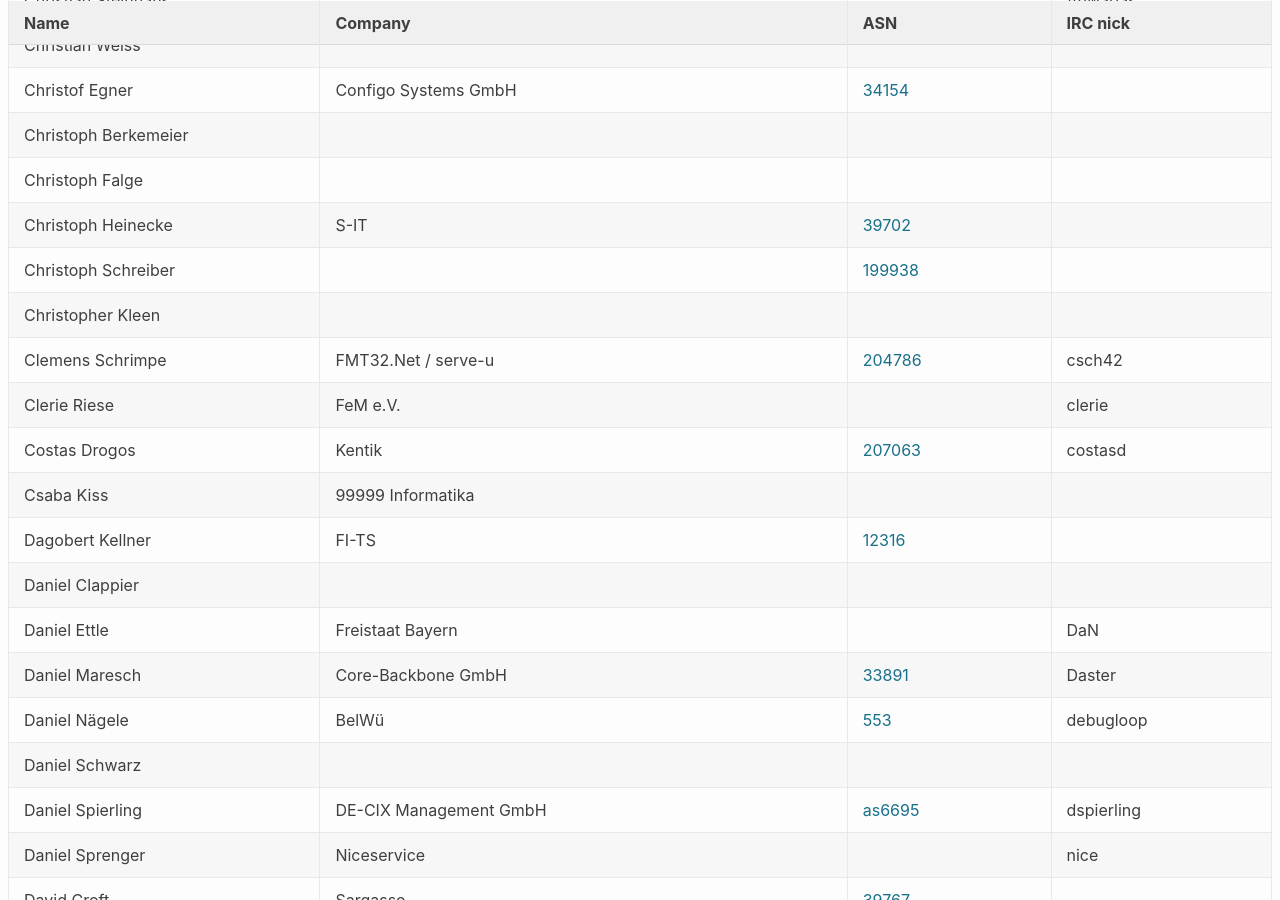
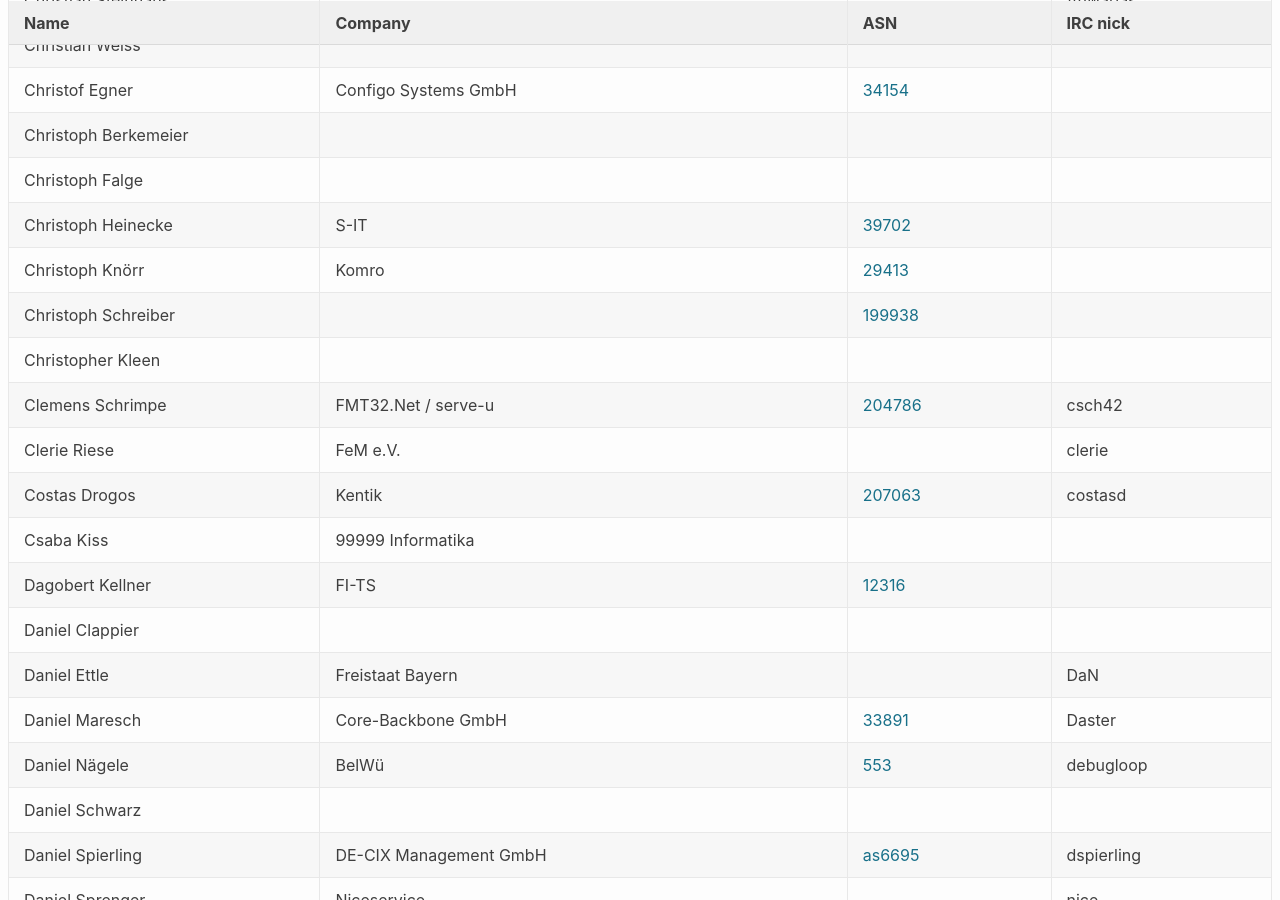
Before and after one commit to denog/pretix-attendeelist, a Jekyll site: the page built from index.markdown, in a window 1280 px wide and 900 px high, scrolled down 2854 px. Built offline with Jekyll 4.4.1, drawn with Linux system fonts in a browser that asks for light colours.

Commit message:
Latest data: Thu Oct 29 06:30:54 UTC 2020

```diff
--- a/_data/attendees.json
+++ b/_data/attendees.json
@@ -384,6 +384,12 @@
     "asn": "39702"
   },
   {
+    "name": "Christoph Knörr",
+    "company": "Komro",
+    "irc": null,
+    "asn": "29413"
+  },
+  {
     "name": "Christoph Schreiber",
     "company": null,
     "irc": null,
```
